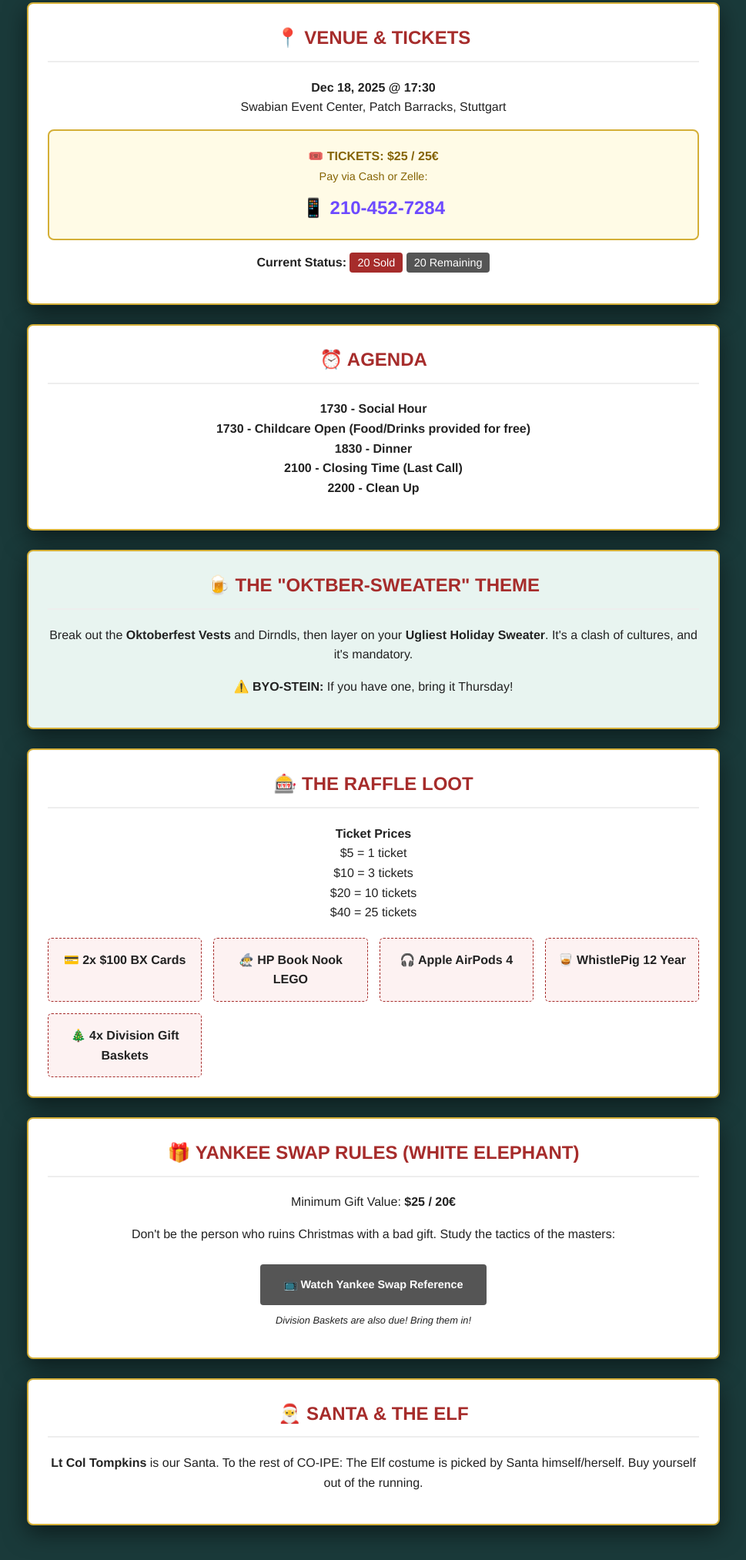
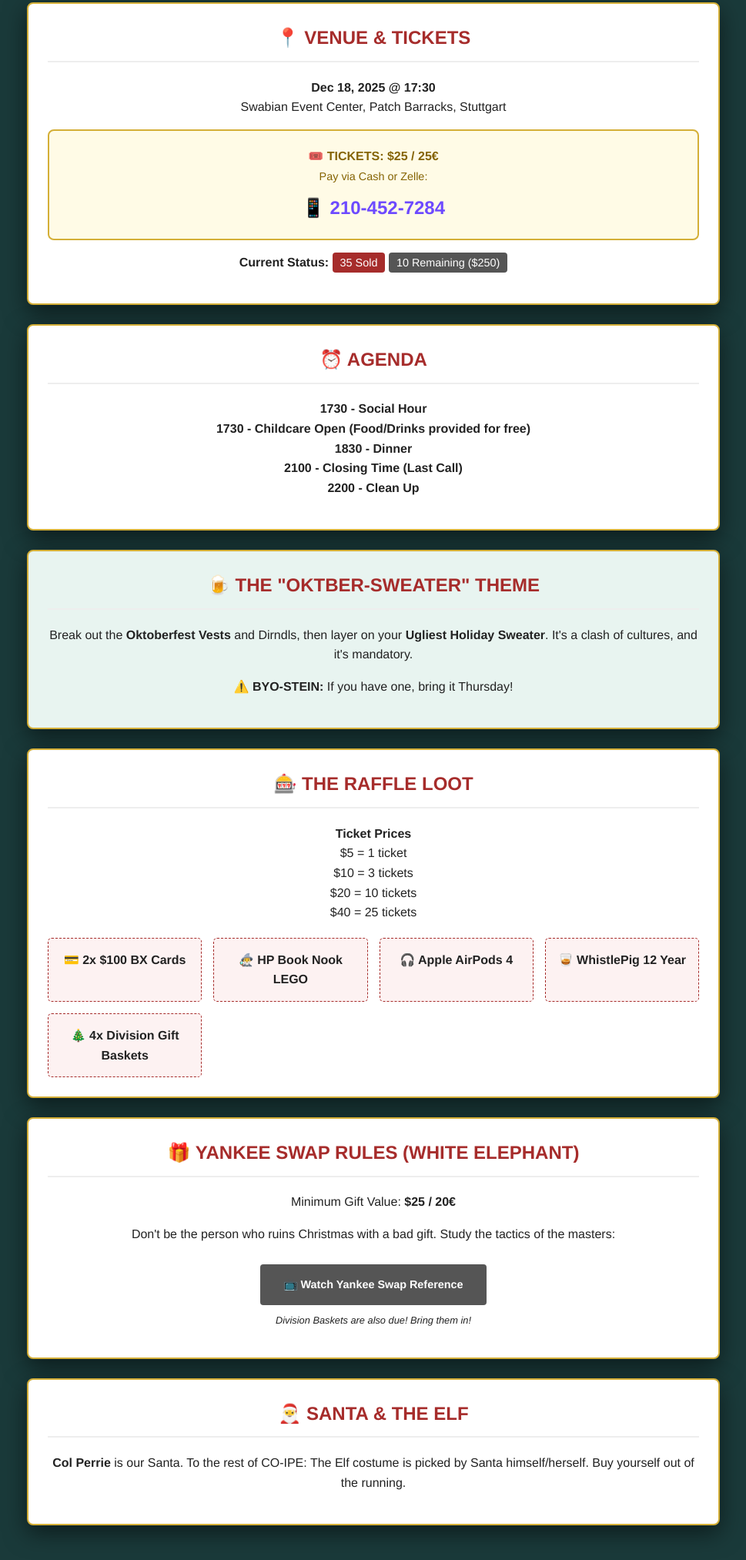
Before and after one commit to public-mattlab/co-ipe_holiday, a plain HTML site: page index.html in a window 1280 px wide. Shown: the part 457-2483 px from the top of the page at 77% size, without its empty margins (155-1124 px from the left). Drawn offline with Linux system fonts and the light colour scheme.

Commit message:
Update index.html

```diff
--- a/index.html
+++ b/index.html
@@ -58,7 +58,7 @@
             <span class="zelle-num">📱 210-452-7284</span>
         </div>
 
-        <p><strong>Current Status:</strong> <span class="badge">20 Sold</span> <span class="badge" style="background:#555">20 Remaining</span></p>
+        <p><strong>Current Status:</strong> <span class="badge">35 Sold</span> <span class="badge" style="background:#555">10 Remaining ($250)</span></p>
     </div>
 
     <div class="card">
@@ -103,7 +103,7 @@
 
     <div class="card" style="background: color: white;">
         <h2>🎅 Santa & The Elf</h2>
-        <p><strong>Lt Col Tompkins</strong> is our Santa. To the rest of CO-IPE: The Elf costume is picked by Santa himself/herself. Buy yourself out of the running.</p>
+        <p><strong>Col Perrie</strong> is our Santa. To the rest of CO-IPE: The Elf costume is picked by Santa himself/herself. Buy yourself out of the running.</p>
     </div>
 
 </div>
```
